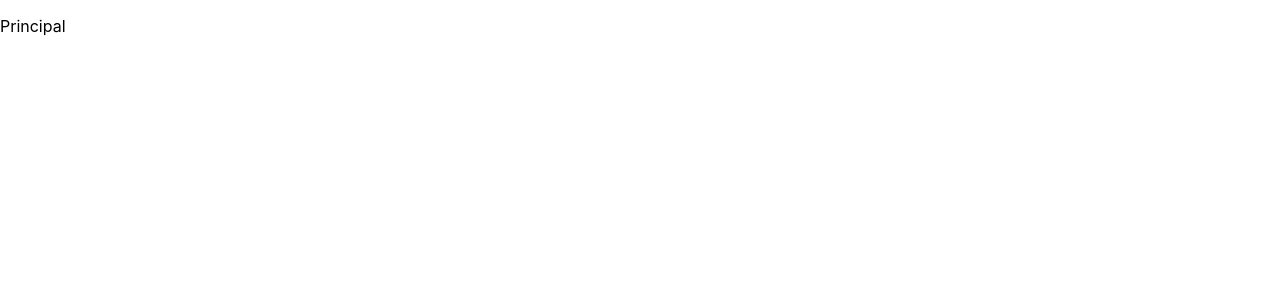
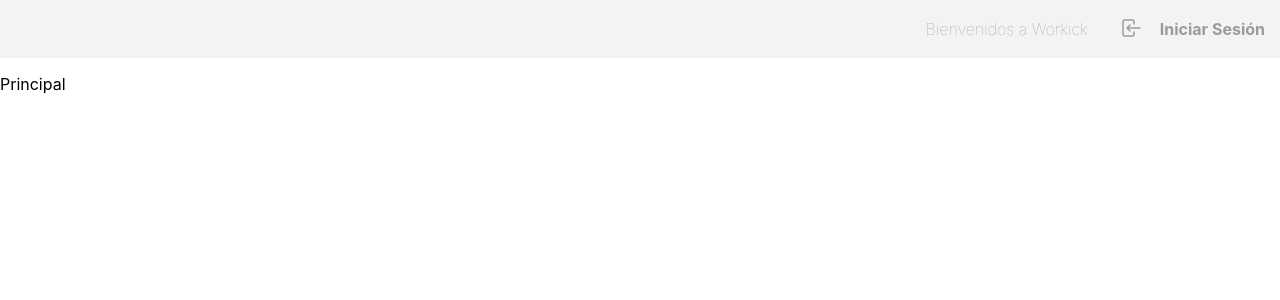
Before and after one commit to armap99/Workick-Frontend, a React (Create React App) app: page / in a window 1280 px wide. Shown: the top 300 px of the page. Built offline with nearby package versions, Linux system fonts and the light colour scheme.

Commit message:
/feat: new componets was added

```diff
--- a/src/Views/Principal/index.jsx
+++ b/src/Views/Principal/index.jsx
@@ -1,10 +1,14 @@
 import { useContext } from 'react'
 import { AppContext } from '../../data/state'
+import NavigationBar from '../../components/NavigationBar'
+import MenuLeft from '../../components/MenuLeft'
 
 const Principal = () => {
   const { state } = useContext(AppContext)
   return (
     <div>
+      <NavigationBar />
+      <MenuLeft />
       <p>Principal</p>
       <p>{state.nombre}</p>
     </div>
--- /dev/null
+++ b/src/components/MenuLeft/index.jsx
@@ -0,0 +1,5 @@
+const MenuLeft = () => {
+  return <div className="menuleft-general-container"></div>
+}
+
+export default MenuLeft
--- /dev/null
+++ b/src/components/MenuLeft/styles.css
@@ -0,0 +1,6 @@
+.menuleft-general-container{
+    width: 4em;
+    height: 100%;
+    background-color: #2f4050;
+    z-index: 1;
+}
--- /dev/null
+++ b/src/components/NavigationBar/index.jsx
@@ -0,0 +1,56 @@
+import { useContext } from 'react' // para usar el contexto
+import { useHistory } from 'react-router-dom' // para usar el contexto
+import { AppContext } from '../../data/state'
+
+import './styles.css'
+
+const NavigationBar = () => {
+  const { state } = useContext(AppContext)
+  const history = useHistory()
+
+  const redirectLogin = () => {
+    history.push('login')
+  }
+  if (state.nombre) {
+    return (
+      <nav className="navigation-bar-container">
+        <ul>
+          <li className="container-li-bienvedios-nav">
+            <p className="text-nav-bar">Bienvenidos a Workick</p>
+          </li>
+
+          <li className="container-li-login container-li-icon">
+            <p className="text-login-nav">{state.nombre} ▼</p>
+          </li>
+        </ul>
+      </nav>
+    )
+  } else {
+    return (
+      <nav className="navigation-bar-container">
+        <ul>
+          <li className="container-li-bienvedios-nav">
+            <p className="text-nav-bar">Bienvenidos a Workick</p>
+          </li>
+          <li className="container-li-login">
+            <div className="login-container-icon">
+              <img
+                onClick={redirectLogin}
+                className="login-icon"
+                src="assets/img/Icons/login.svg"
+                alt="loginIcon"
+              />
+            </div>
+          </li>
+          <li className="container-li-login container-li-icon">
+            <p onClick={redirectLogin} className="text-login-nav">
+              Iniciar Sesión
+            </p>
+          </li>
+        </ul>
+      </nav>
+    )
+  }
+}
+
+export default NavigationBar
--- /dev/null
+++ b/src/components/NavigationBar/styles.css
@@ -0,0 +1,61 @@
+li {display: inline;}
+
+ul {
+    display: flex;
+    align-content: center;
+    align-items: center;
+}
+
+.navigation-bar-container{
+    background-color: #f3f3f4;
+    width: 100%;
+    height: 3.5em;
+    border: 0.1em solid #f3f3f4;
+    display: flex;
+    align-items: right;
+    justify-content: right;
+}
+
+.container-li-bienvedios-nav{
+    height: 3em;
+    width: auto;
+    margin-right: 1em;
+    align-items: center;
+    display: flex;
+    margin-right: 2em;
+}
+
+.container-li-login{
+    height: 3em;
+    width: auto;
+    margin-right: 1em;
+    cursor: pointer;
+}
+
+.container-li-icon{
+    display: flex;
+    align-items: center;
+    justify-content: center;
+}
+
+.login-icon{
+    height: 100%;
+    width: 100%;
+}
+
+.login-container-icon{
+    margin-top: 0.7em;
+    width: 1.5em;
+    height: 1.5em;
+    cursor: pointer;
+}
+
+.text-nav-bar{
+    color: #999c9e;
+    font-weight: lighter;
+}
+
+.text-login-nav{
+    color: #999c9e;
+    font-weight: bold;
+}
```
Also changed, not shown: public/assets/img/Icons/login.svg (added).
